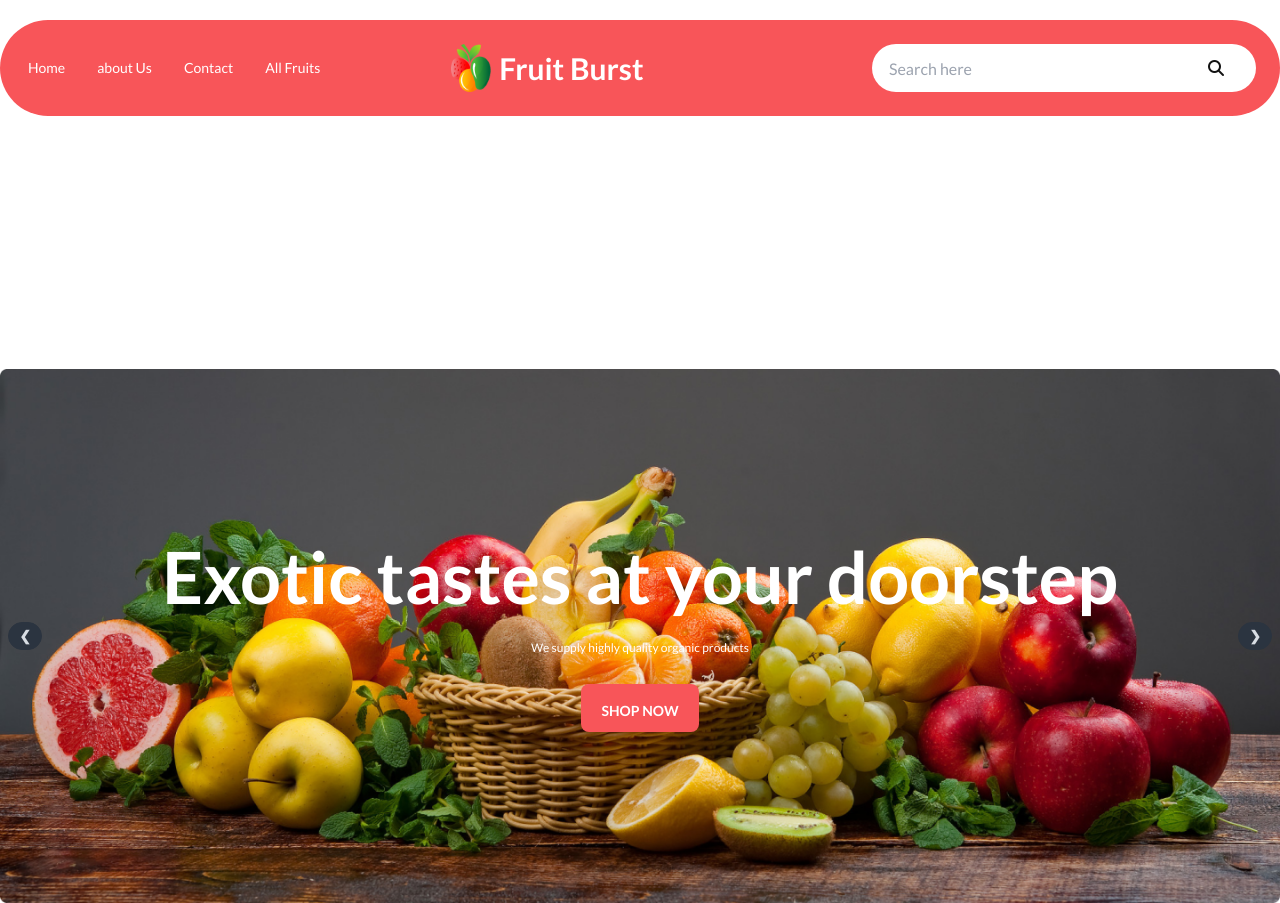
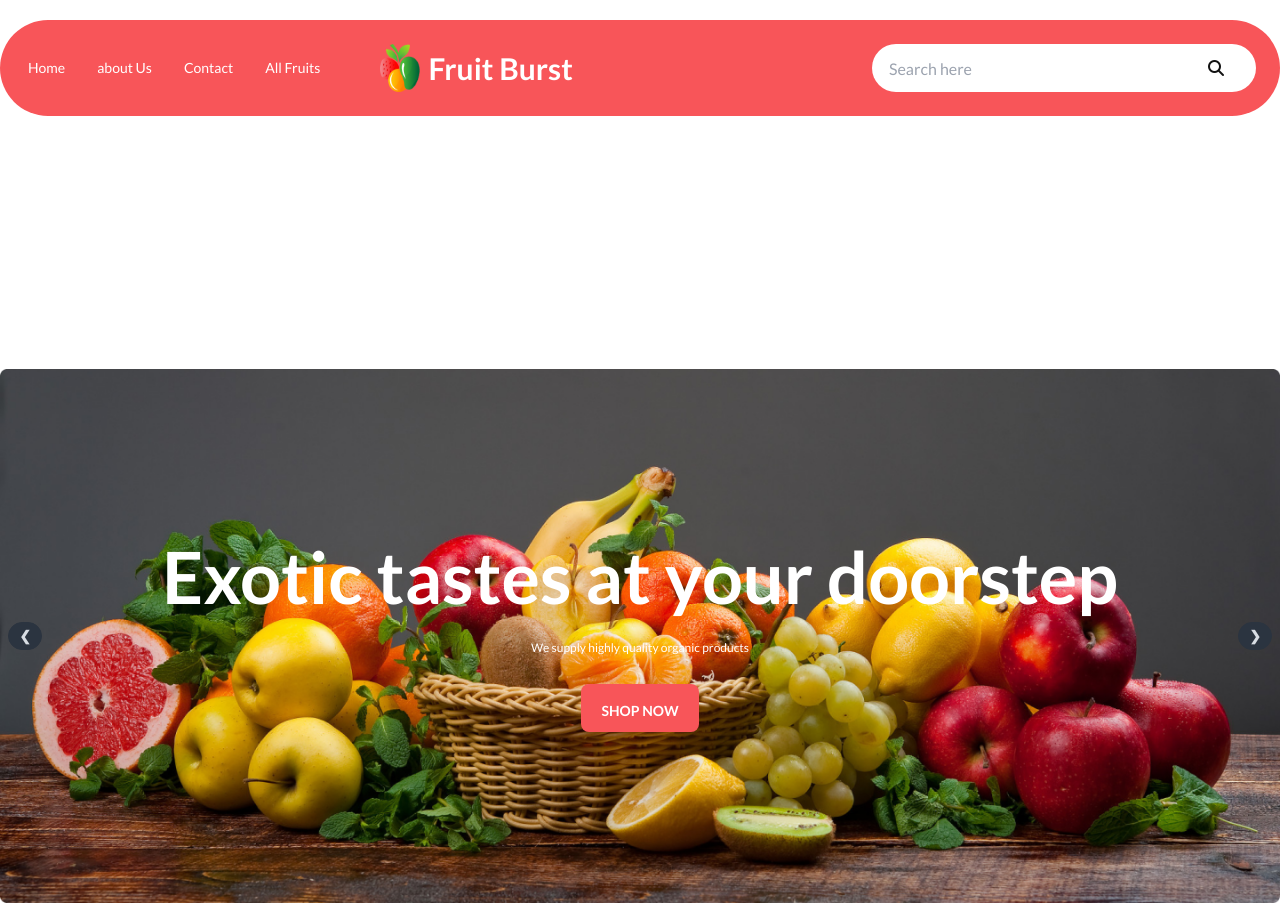
Before and after one commit to jannatulmilon/fruit-burst, a plain HTML site: page index.html in a window 1280 px wide. Shown: the top 903 px of the page. Drawn offline with nearby package versions, Linux system fonts and the light colour scheme; grey boxes are pictures that could not be loaded.

Commit message:
fixed the alignment of nav

```diff
--- a/index.html
+++ b/index.html
@@ -36,7 +36,7 @@
                     </ul>
                 </div>
                 <!-- logo -->
-                <div class="navbar-start flex justify-around items-center flex-1 lg:ml-10">
+                <div class="navbar-start flex justify-between items-center flex-1 lg:ml-10">
                     <div class="flex justify-center items-center">
                         <img src="./images/logo.png" alt="" class=" w-6 h-6 lg:w-10 lg:h-12">
                         <h1 class="text-lg text-[#000000] lg:text-white lg:text-3xl ml-2 font-bold">Fruit Burst</h1>
```
